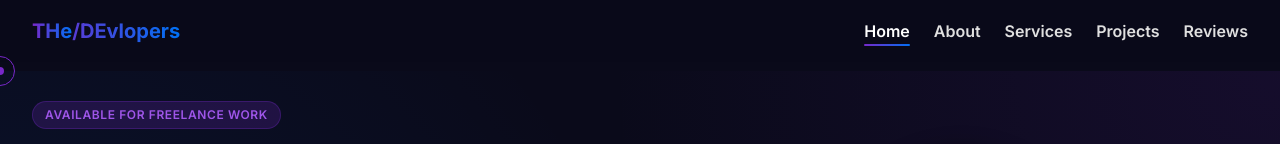
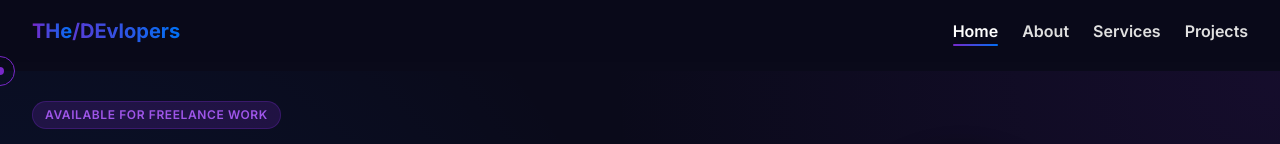
Before and after one commit to zulki316/developer, a website built with Vite: page index.html in a window 1280 px wide. Shown: the top 144 px of the page. Built offline with nearby package versions, Linux system fonts and the light colour scheme; grey boxes are pictures that could not be loaded.

Commit message:
Update index.html

```diff
--- a/index.html
+++ b/index.html
@@ -36,7 +36,7 @@
           <li><a href="about.html">About</a></li>
           <li><a href="services.html">Services</a></li>
           <li><a href="projects.html">Projects</a></li>
-          <li><a href="reviews.html">Reviews</a></li>
+
 
         </ul>
       </nav>
```
